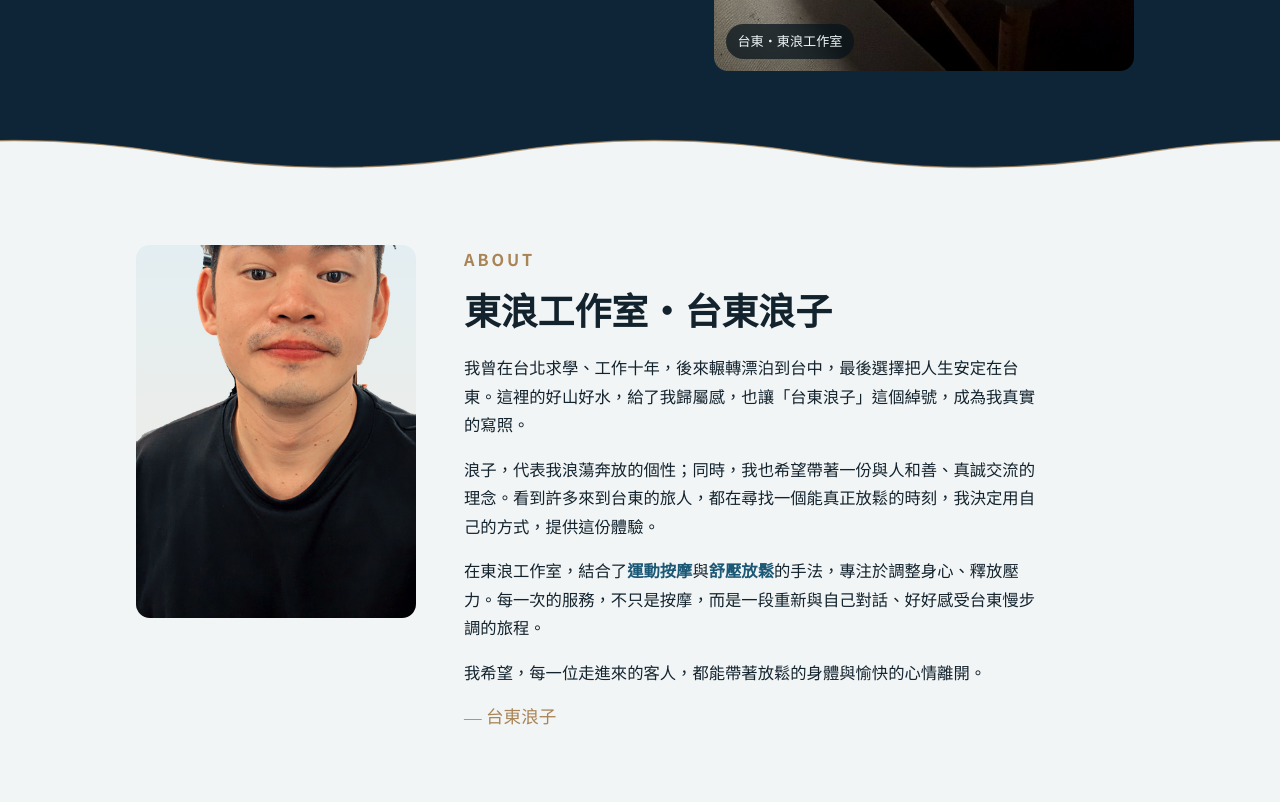
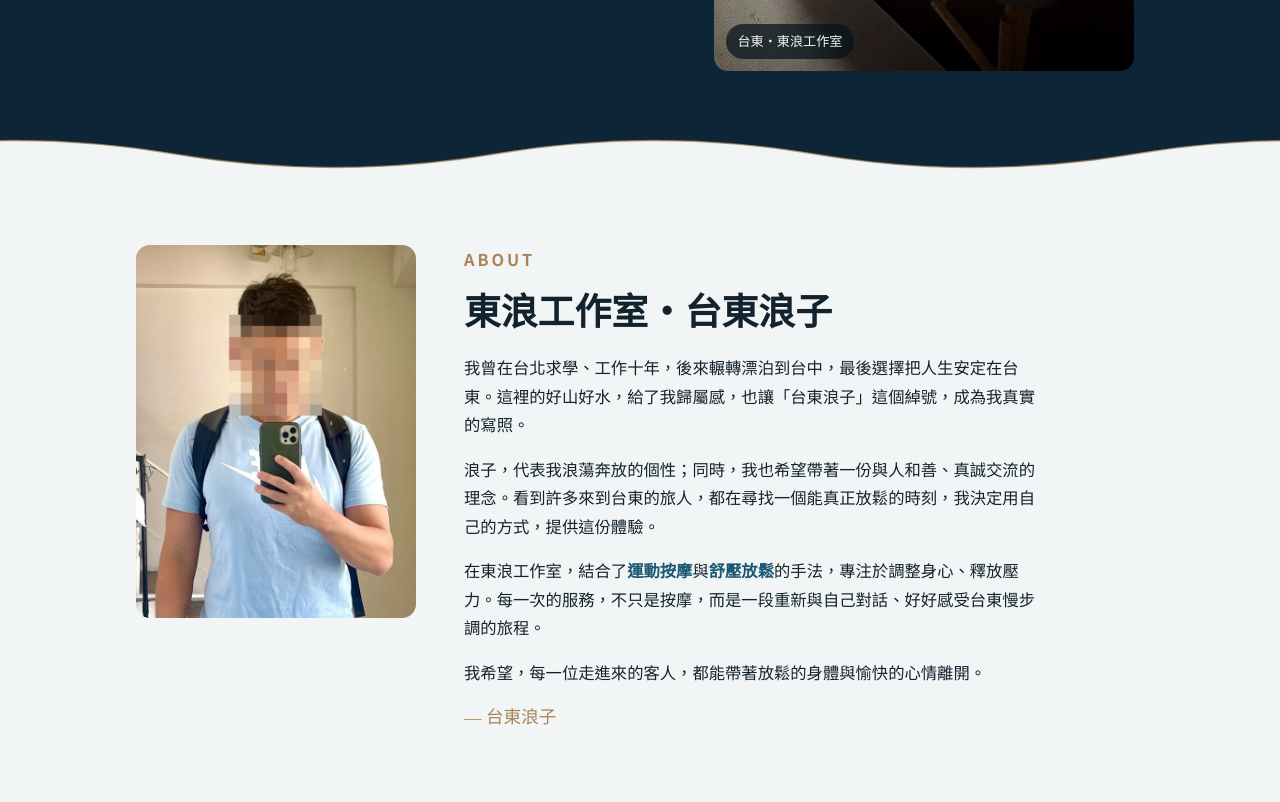
Before and after one commit to a0452996676/-, a plain HTML site: page index.html in a window 1280 px wide. Shown: the part 583-1385 px from the top of the page. Drawn offline with Linux system fonts and the light colour scheme.

Commit message:
台東浪子照片換成臉部打馬賽克的版本
Co-Authored-By: Claude Opus 5.5 <noreply@anthropic.com>
Claude-Session: https://claude.ai/code/session_015tyzS2sVrGA1TRHiGWq2Ty

```diff
--- a/index.html
+++ b/index.html
@@ -91,7 +91,7 @@ section .head p.sub{color:var(--muted);max-width:36em}
 .about{display:grid;gap:28px;grid-template-columns:1fr}
 @media (min-width:820px){.about{grid-template-columns:280px 1fr;gap:48px;align-items:start}}
 .portrait{background:linear-gradient(180deg,var(--sea-soft),var(--sand-soft));border-radius:var(--r);overflow:hidden;aspect-ratio:3/4;max-width:280px;width:100%;display:flex;align-items:flex-end;justify-content:center}
-.portrait img{width:100%;display:block}
+.portrait img{width:100%;height:100%;object-fit:cover;display:block}
 .story{display:grid;gap:16px;max-width:36em;min-width:0}
 .story p{font-size:1.02rem}
 .story .sign{font-family:var(--f-display);color:var(--sand);font-size:1.1rem}
@@ -225,7 +225,7 @@ footer .wrap{display:flex;flex-wrap:wrap;gap:10px 24px;align-items:center;justif
 
   <section id="about">
     <div class="wrap about">
-      <div class="portrait"><img src="img/jason.png" alt="台東浪子本人照片" loading="lazy"></div>
+      <div class="portrait"><img src="img/jason.jpg" alt="台東浪子本人照片" loading="lazy"></div>
       <div class="story">
         <p class="eyebrow">About</p>
         <h2>東浪工作室・台東浪子</h2>
```
Also changed, not shown: img/jason.jpg (added), img/jason.png (deleted).
